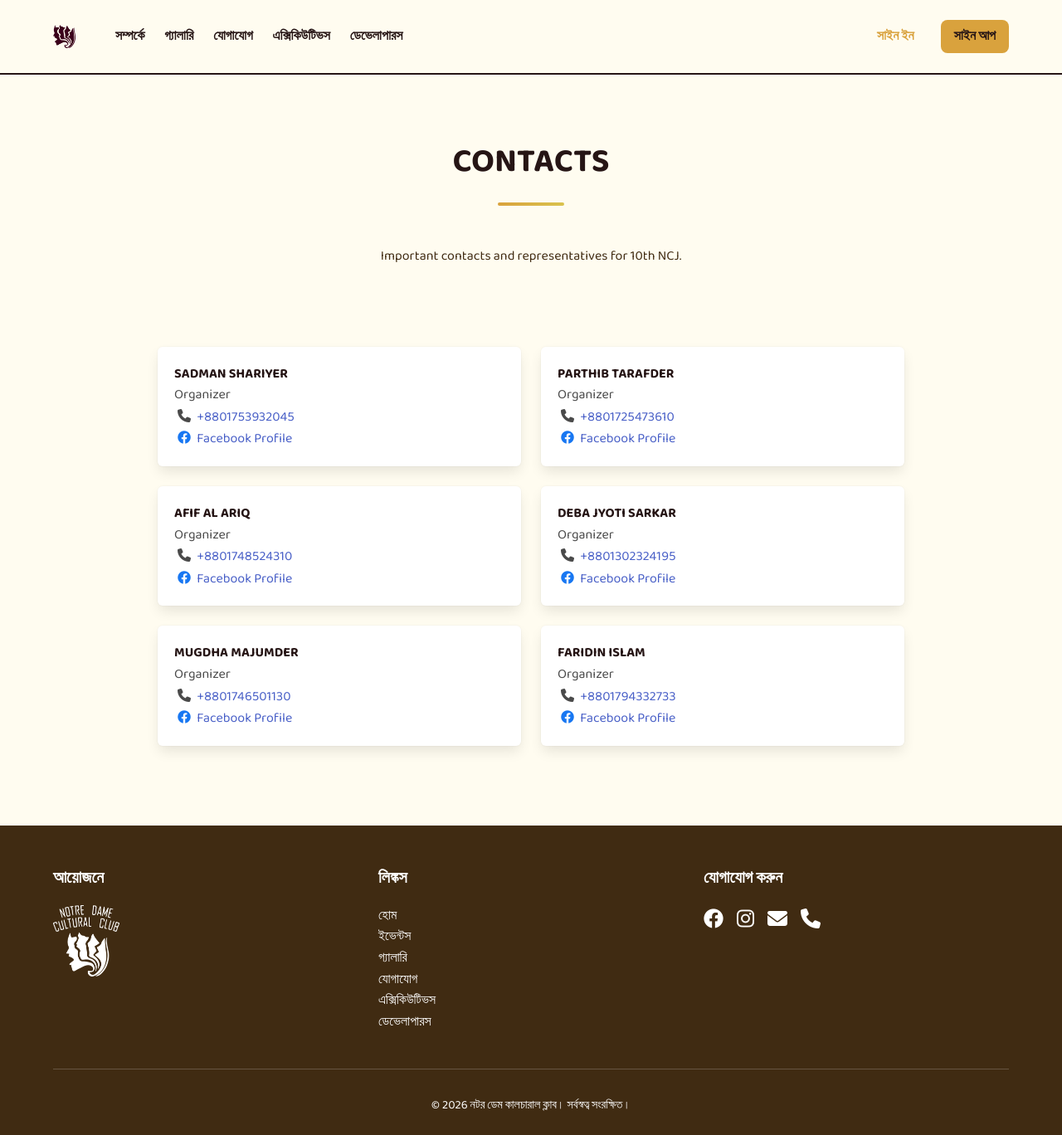
After one commit to ndcc-git/ncj-website, a Flask app: page /contacts in a window 1280 px wide. The commit adds this page. Shown: the whole page at 83% size. Run offline with Flask 3, Linux system fonts and the light colour scheme; parts of the project's set-up code (start-up, migrations or seed data) failed here and were passed over; some libraries are stand-ins or nearby versions; some web fonts are replaced.

Commit message:
added contacts page

```diff
--- a/app.py
+++ b/app.py
@@ -1036,7 +1036,9 @@ def event(_id):
         "event.html", event=event
     )
 
-
+@app.route('/contacts')
+def contacts():
+    return render_template('contacts.html')
 
 @app.route('/contact', methods=['GET', 'POST'])
 def contact():
--- a/templates/base.html
+++ b/templates/base.html
@@ -42,7 +42,7 @@
         <div class="navbar-start">
           <a class="navbar-item" href="#about">সম্পর্কে</a>
           <a class="navbar-item" href="{{ url_for('gallery') }}">গ্যালারি</a>
-          <a class="navbar-item" href="#contact">যোগাযোগ</a>
+          <a class="navbar-item" href="{{ url_for('contacts') }}">যোগাযোগ</a>
           <a class="navbar-item" href="{{ url_for('executives') }}">এক্সিকিউটিভস</a>
           <a class="navbar-item" href="{{ url_for('developers') }}">ডেভেলাপারস</a>
         </div>
--- /dev/null
+++ b/templates/contacts.html
@@ -0,0 +1,227 @@
+{% extends "base.html" %}
+
+{% block title %}Contacts{% endblock %}
+
+{% block content %}
+
+<!-- ========================================
+       PAGE HEADER
+       ======================================== -->
+    <section class="section" style="padding-top: 4rem;">
+        <div class="container">
+            <h1 class="section-title">Contacts</h1>
+            <p class="has-text-centered" style="max-width: 700px; margin: 0 auto 3rem; color: var(--text-secondary);">
+                Important contacts and representatives for 10th NCJ.
+            </p>
+        </div>
+    </section>
+
+    <!-- ========================================
+       CONTACTS LIST
+       ======================================== -->
+    <section class="section" style="padding-top: 0; padding-bottom: 6rem;">
+        <div class="container" style="max-width: 900px;">
+            <div class="columns is-multiline is-centered">
+
+                <!-- Contact Card 1 -->
+                <div class="column is-12-mobile is-6-tablet is-6-desktop">
+                    <div class="box contact-card">
+                        <h3 class="contact-name">Sadman Shariyer</h3>
+                        <p class="contact-role">Organizer</p>
+
+                        <div class="content">
+                            <div class="contact-detail phone">
+                                <span class="icon contact-icon" style="color: var(--primary-color);"><i
+                                        class="fas fa-phone"></i></span>
+                                <a href="tel:+8801753932045" class="contact-link">+8801753932045</a>
+                            </div>
+                            <div class="contact-detail facebook">
+                                <span class="icon contact-icon" style="color: #1877F2;"><i
+                                        class="fab fa-facebook"></i></span>
+                                <a href="https://www.facebook.com/share/1BMShqy8b2/" target="_blank" class="contact-link">Facebook Profile</a>
+                            </div>
+                        </div>
+                    </div>
+                </div>
+
+                <!-- Contact Card 2 -->
+                <div class="column is-12-mobile is-6-tablet is-6-desktop">
+                    <div class="box contact-card">
+                        <h3 class="contact-name">Parthib Tarafder</h3>
+                        <p class="contact-role">Organizer</p>
+
+                        <div class="content">
+                            <div class="contact-detail phone">
+                                <span class="icon contact-icon" style="color: var(--primary-color);"><i
+                                        class="fas fa-phone"></i></span>
+                                <a href="tel:+8801725473610" class="contact-link">+8801725473610</a>
+                            </div>
+                            <div class="contact-detail facebook">
+                                <span class="icon contact-icon" style="color: #1877F2;"><i
+                                        class="fab fa-facebook"></i></span>
+                                <a href="https://www.facebook.com/share/1BDDbgVKao/" target="_blank" class="contact-link">Facebook Profile</a>
+                            </div>
+                        </div>
+                    </div>
+                </div>
+
+                <!-- Contact Card 3 -->
+                <div class="column is-12-mobile is-6-tablet is-6-desktop">
+                    <div class="box contact-card">
+                        <h3 class="contact-name">Afif Al Ariq</h3>
+                        <p class="contact-role">Organizer</p>
+
+                        <div class="content">
+                            <div class="contact-detail phone">
+                                <span class="icon contact-icon" style="color: var(--primary-color);"><i
+                                        class="fas fa-phone"></i></span>
+                                <a href="tel:+8801748524310" class="contact-link">+8801748524310</a>
+                            </div>
+                            <div class="contact-detail facebook">
+                                <span class="icon contact-icon" style="color: #1877F2;"><i
+                                        class="fab fa-facebook"></i></span>
+                                <a href="https://www.facebook.com/share/17xkTnpHvr/" target="_blank" class="contact-link">Facebook Profile</a>
+                            </div>
+                        </div>
+                    </div>
+                </div>
+
+                <!-- Contact Card 4 -->
+                <div class="column is-12-mobile is-6-tablet is-6-desktop">
+                    <div class="box contact-card">
+                        <h3 class="contact-name">Deba Jyoti Sarkar</h3>
+                        <p class="contact-role">Organizer</p>
+
+                        <div class="content">
+                            <div class="contact-detail phone">
+                                <span class="icon contact-icon" style="color: var(--primary-color);"><i
+                                        class="fas fa-phone"></i></span>
+                                <a href="tel:+8801302324195" class="contact-link">+8801302324195</a>
+                            </div>
+                            <div class="contact-detail facebook">
+                                <span class="icon contact-icon" style="color: #1877F2;"><i
+                                        class="fab fa-facebook"></i></span>
+                                <a href="https://www.facebook.com/share/1ATJEbmmqU/" target="_blank" class="contact-link">Facebook Profile</a>
+                            </div>
+                        </div>
+                    </div>
+                </div>
+                <!-- Contact Card 5 -->
+                <div class="column is-12-mobile is-6-tablet is-6-desktop">
+                    <div class="box contact-card">
+                        <h3 class="contact-name">Mugdha Majumder</h3>
+                        <p class="contact-role">Organizer</p>
+
+                        <div class="content">
+                            <div class="contact-detail phone">
+                                <span class="icon contact-icon" style="color: var(--primary-color);"><i
+                                        class="fas fa-phone"></i></span>
+                                <a href="tel:+8801746501130" class="contact-link">+8801746501130</a>
+                            </div>
+                            <div class="contact-detail facebook">
+                                <span class="icon contact-icon" style="color: #1877F2;"><i
+                                        class="fab fa-facebook"></i></span>
+                                <a href="https://www.facebook.com/share/17sYuuywf5/" target="_blank" class="contact-link">Facebook Profile</a>
+                            </div>
+                        </div>
+                    </div>
+                </div>
+                <!-- Contact Card 6 -->
+                <div class="column is-12-mobile is-6-tablet is-6-desktop">
+                    <div class="box contact-card">
+                        <h3 class="contact-name">Faridin Islam</h3>
+                        <p class="contact-role">Organizer</p>
+
+                        <div class="content">
+                            <div class="contact-detail phone">
+                                <span class="icon contact-icon" style="color: var(--primary-color);"><i
+                                        class="fas fa-phone"></i></span>
+                                <a href="tel:+8801794332733" class="contact-link">+8801794332733</a>
+                            </div>
+                            <div class="contact-detail facebook">
+                                <span class="icon contact-icon" style="color: #1877F2;"><i
+                                        class="fab fa-facebook"></i></span>
+                                <a href="https://www.facebook.com/based.glasses" target="_blank" class="contact-link">Facebook Profile</a>
+                            </div>
+                        </div>
+                    </div>
+                </div>
+
+            </div>
+        </div>
+    </section>
+
+
+{% endblock %}
+
+{% block style %}
+
+<style>
+        .contact-card {
+            background: linear-gradient(145deg, rgba(255, 255, 255, 0.06), rgba(255, 255, 255, 0.02));
+            border: 1px solid rgba(255, 255, 255, 0.08);
+            border-radius: 12px;
+            height: 100%;
+            padding: 2rem;
+            transition: all 0.3s ease;
+            box-shadow: 0 4px 20px rgba(0, 0, 0, 0.2);
+        }
+
+        .contact-card:hover {
+            background: linear-gradient(145deg, rgba(255, 255, 255, 0.09), rgba(255, 255, 255, 0.04));
+            border-color: rgba(255, 255, 255, 0.15);
+            transform: translateY(-5px);
+            box-shadow: 0 8px 25px rgba(0, 0, 0, 0.3);
+        }
+
+        .contact-name {
+            color: var(--text-color);
+            margin-bottom: 0.25rem !important;
+            font-size: 1.5rem;
+            font-weight: 600;
+        }
+
+        .contact-role {
+            color: var(--primary-color);
+            font-size: 1.05rem;
+            font-weight: 500;
+            margin-top: 0 !important;
+            margin-bottom: 1.5rem !important;
+            opacity: 0.9;
+        }
+
+        .contact-detail {
+            display: flex;
+            align-items: center;
+            margin-bottom: 0.75rem;
+            transition: all 0.3s;
+        }
+
+        .contact-detail:last-child {
+            margin-bottom: 0;
+        }
+
+        .contact-icon {
+            margin-right: 0.75rem;
+            font-size: 1.1rem;
+            width: 24px;
+            text-align: center;
+        }
+
+        .contact-link {
+            color: var(--text-secondary);
+            text-decoration: none;
+            transition: color 0.3s;
+            font-size: 1rem;
+        }
+
+        .contact-detail.phone:hover .contact-link {
+            color: var(--primary-color);
+        }
+
+        .contact-detail.facebook:hover .contact-link {
+            color: #1877F2;
+        }
+    </style>
+
+{% endblock %}
```
